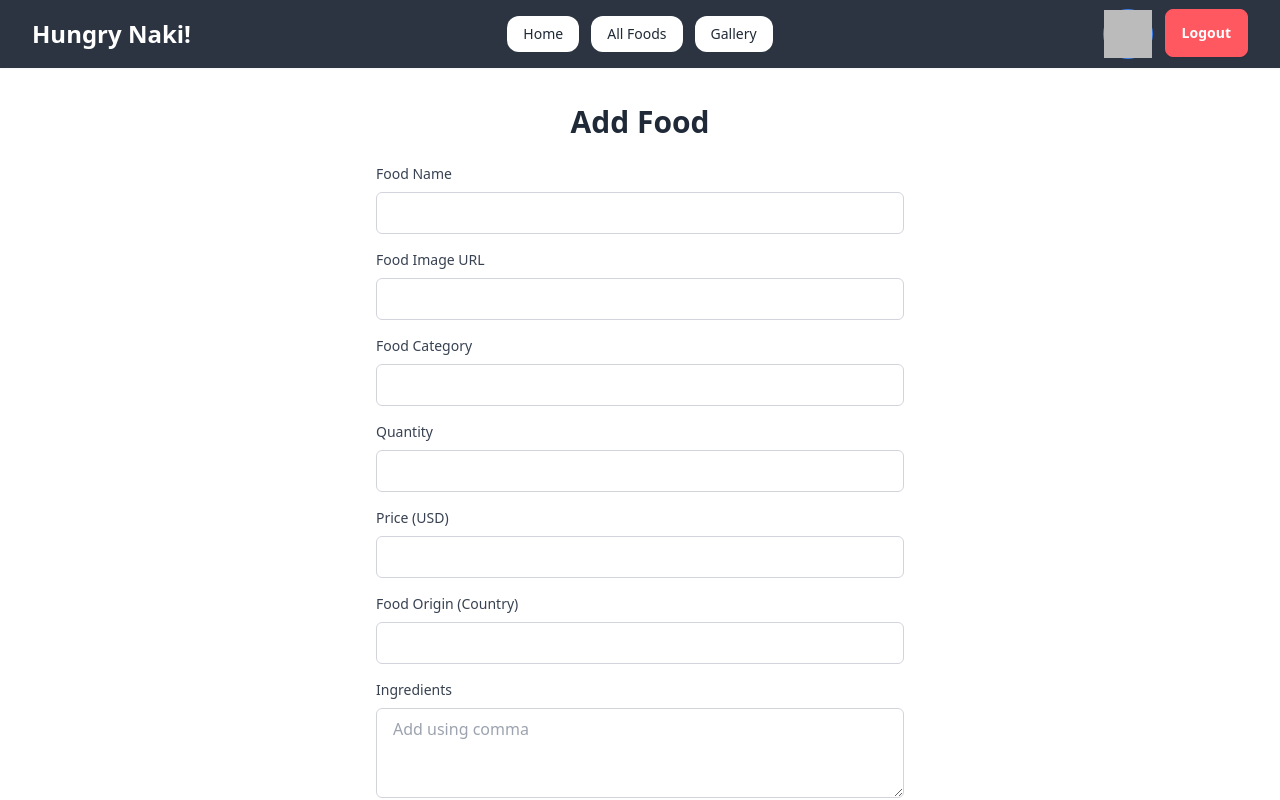
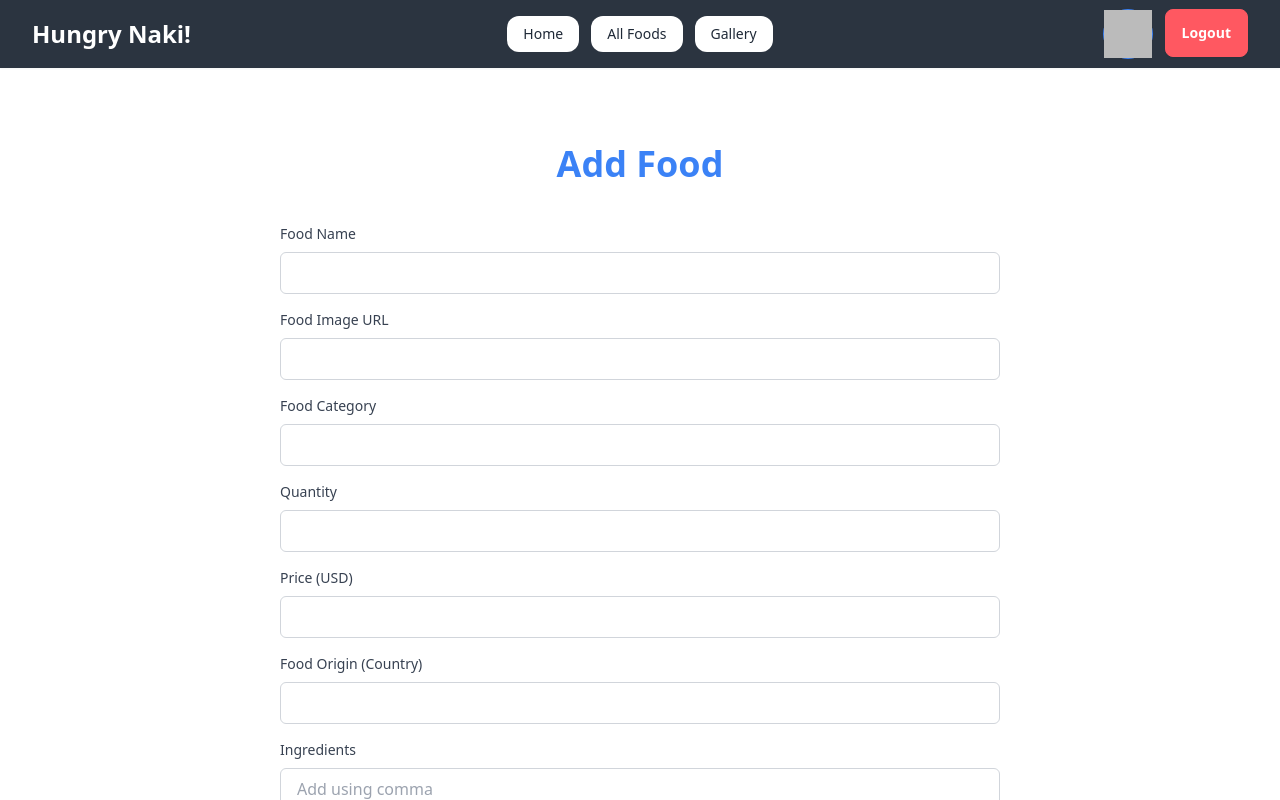
Before and after one commit to ahasan-ullah/Hungry-Naki, a React (Vite) app: page /addFood in a window 1280 px wide. Shown: the top 800 px of the page. Built offline with nearby package versions, Linux system fonts and the light colour scheme; no server answers; sample sign-in values are in the browser's storage.

Commit message:
all page uniform margin padding added

```diff
--- a/src/pages/AddFood/AddFood.jsx
+++ b/src/pages/AddFood/AddFood.jsx
@@ -62,9 +62,11 @@ const AddFood = () => {
   };
 
   return (
-    <div className="flex items-center justify-center min-h-screen p-4 mt-16">
-      <form onSubmit={handleSubmit} className="w-full max-w-xl rounded-lg p-6">
-        <h2 className="text-3xl font-bold mb-6 text-center">Add Food</h2>
+    <div className="flex justify-center min-h-screen p-10 mt-20">
+      <form onSubmit={handleSubmit} className="w-full max-w-3xl rounded-lg p-6">
+      <div className="text-center">
+        <h1 className="text-4xl font-semibold text-blue-500 mb-10">Add Food</h1>
+      </div>
 
         {/* Food Name */}
         <div className="mb-4">
--- a/src/pages/AllFoods/AllFoods.jsx
+++ b/src/pages/AllFoods/AllFoods.jsx
@@ -76,7 +76,7 @@ const AllFoods = () => {
   }
 
   return (
-    <div className="min-h-screen py-10 mt-16">
+    <div className="min-h-screen py-10 mt-20">
       <div className="text-center">
         <h1 className="text-4xl font-semibold text-blue-500">All Foods</h1>
         <p className="text-lg text-gray-600 mt-2">
--- a/src/pages/MyFood/MyFood.jsx
+++ b/src/pages/MyFood/MyFood.jsx
@@ -64,8 +64,10 @@ const MyFood = () => {
     setUpdatedFood({});
   };
   return (
-    <div className="overflow-x-auto my-5 mt-16">
-      <h1 className="text-2xl font-bold text-center my-5">My Food</h1>
+    <div className="overflow-x-auto mt-20 min-h-screen py-10">
+      <div className="text-center">
+        <h1 className="text-4xl font-semibold text-blue-500 mb-10">My Food</h1>
+      </div>
       <table className="table max-w-5xl mx-auto">
         {/* head */}
         <thead>
--- a/src/pages/MyOrder/MyOrder.jsx
+++ b/src/pages/MyOrder/MyOrder.jsx
@@ -34,8 +34,10 @@ const MyOrder = () => {
     });
   };
   return (
-    <div className="overflow-x-auto my-5 max-w-3xl mx-auto mt-16">
-      <h1 className="text-2xl font-bold text-center my-5">My Orders</h1>
+    <div className="overflow-x-auto p-10 max-w-3xl min-h-screen mx-auto mt-20">
+      <div className="text-center">
+        <h1 className="text-4xl font-semibold text-blue-500 mb-10">My Orders</h1>
+      </div>
       <table className="table">
         {/* head */}
         <thead>
```
